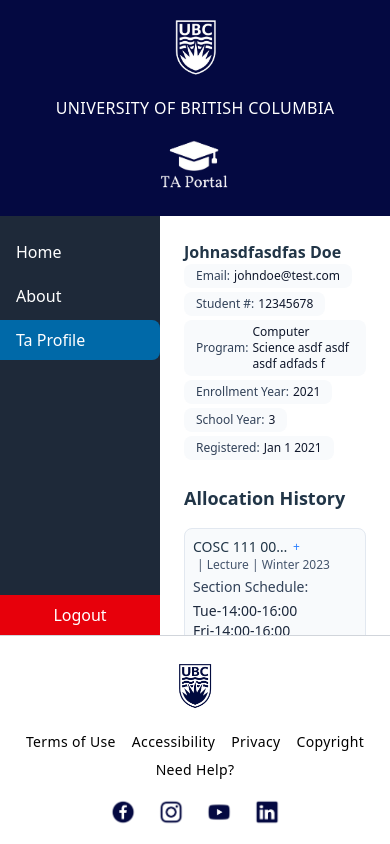
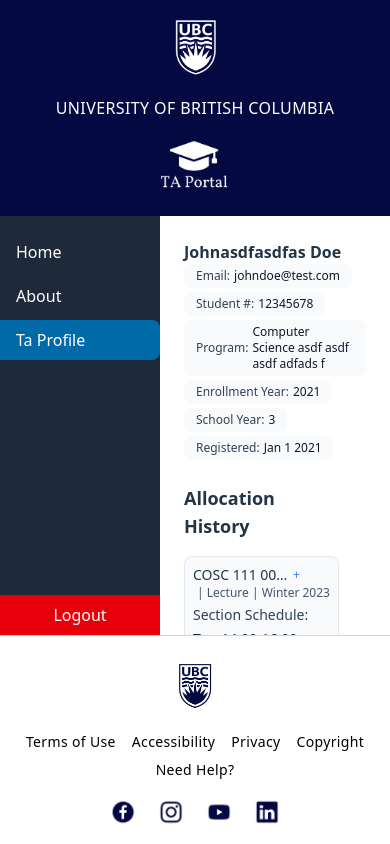
Before and after one commit to mandeep3535/TA_allocation_and_management_system_public, a React (Vite) app in the folder app/TA-portal-infinity/: page /taprofile/1 in a window 390 px wide. Built offline with nearby package versions, Linux system fonts and the light colour scheme.

Commit message:
minor changes

```diff
--- a/app/TA-portal-infinity/src/interfaces/section/Section.tsx
+++ b/app/TA-portal-infinity/src/interfaces/section/Section.tsx
@@ -4,4 +4,5 @@ import type SectionSchedule from "./SectionSchedule";
 export default interface Section {
     sectionDetails : SectionDetails;
     sectionSchedule : SectionSchedule[];
+    hasCompleted? : boolean;
 }
--- a/app/TA-portal-infinity/src/interfaces/section/SectionHasCompleted.tsx
+++ b/app/TA-portal-infinity/src/interfaces/section/SectionHasCompleted.tsx
@@ -1,6 +1,7 @@
-import type Section from "./Section";
+//Don't use
+// import type Section from "./Section";
 
-export default interface SectionHasCompleted {
-    section : Section;
-    hasCompleted : boolean;
-}
+// export default interface SectionHasCompleted {
+//     section : Section;
+//     hasCompleted : boolean;
+// }
--- a/app/TA-portal-infinity/src/pages/taprofilepage/TaProfilePage.tsx
+++ b/app/TA-portal-infinity/src/pages/taprofilepage/TaProfilePage.tsx
@@ -37,10 +37,10 @@ export default function TaProfilePage() {
       <div className = "order-0">
         <ProfileSectionContainer studentId = {sId} navigate={navigate} className="flex flex-col"/>
       </div>
-      <div className ="flex flex-col md:flex-row flex-wrap order-1 gap-3">
-        <AllocationHistoryContainer studentId = {sId} navigate={navigate} className="order-0 mx-w-1/3 space-y-4 flex-1 mt-6 md:mt-0"/>
-        <SectionsTakenContainer studentId = {sId} navigate={navigate} className="order-1 mx-w-1/3 space-y-4 flex-1 mt-6 md:mt-0"/>
-        <SectionsTakingContainer studentId = {sId} navigate={navigate} className="order-2 mx-w-1/3 space-y-4 flex-1 mt-6 md:mt-0"/>
+      <div className ="flex flex-col md:flex-row flex-wrap max-w-full order-1 gap-3">
+        <AllocationHistoryContainer studentId = {sId} navigate={navigate} className="order-0 max-w-1/3 space-y-4 flex-1 mt-6 md:mt-0"/>
+        <SectionsTakenContainer studentId = {sId} navigate={navigate} className="order-1 max-w-1/3 space-y-4 flex-1 mt-6 md:mt-0"/>
+        <SectionsTakingContainer studentId = {sId} navigate={navigate} className="order-2 max-w-1/3 space-y-4 flex-1 mt-6 md:mt-0"/>
       </div>
     </div>
   );
```
